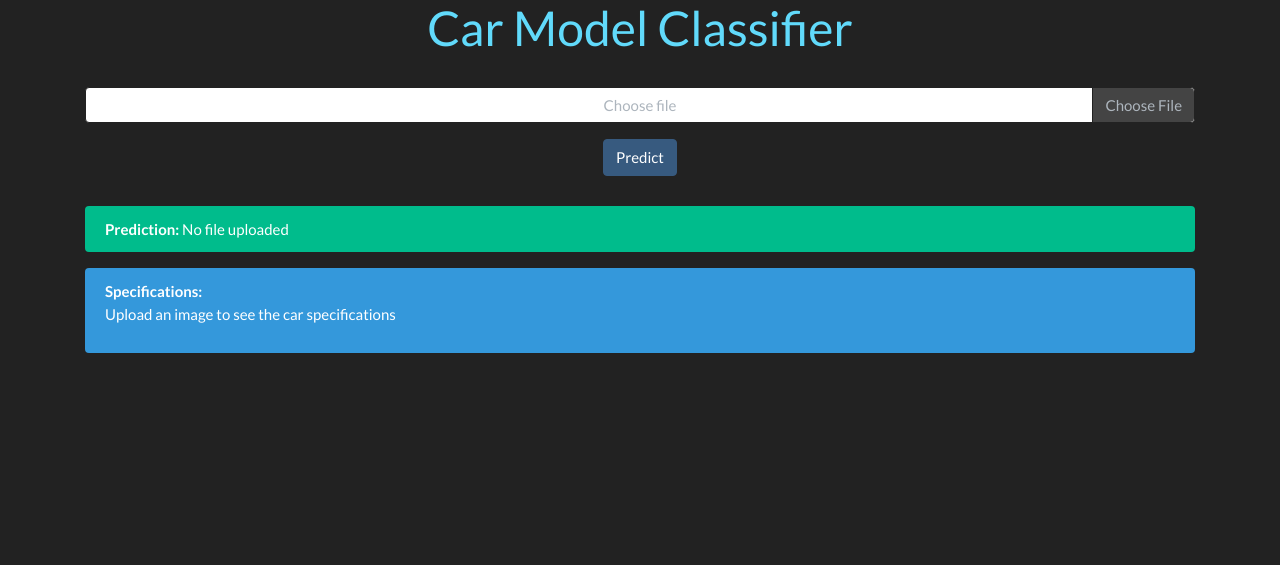
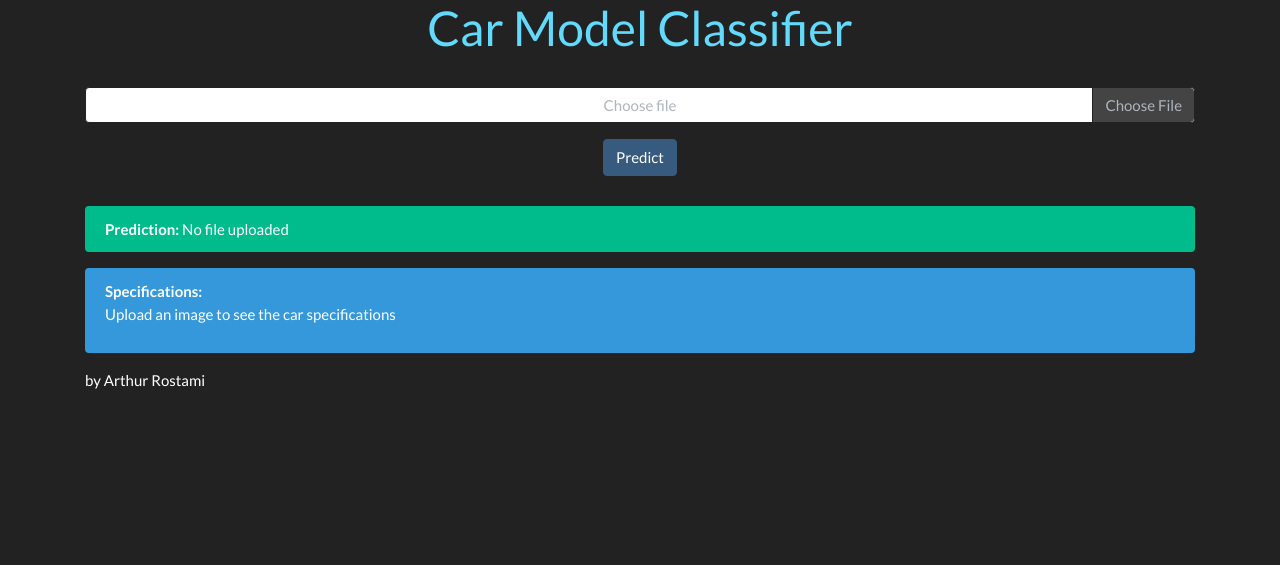
Before and after one commit to r2rro/webapp-car-classification-2023, a Flask app: page / in a window 1280 px wide. Shown: the part 21-586 px from the top of the page. Run offline with Flask 3, Linux system fonts and the light colour scheme; parts of the project's set-up code (start-up, migrations or seed data) failed here and were passed over; some libraries are stand-ins or nearby versions.

Commit message:
Update index.html

```diff
--- a/scripts/templates/index.html
+++ b/scripts/templates/index.html
@@ -99,6 +99,7 @@
             <img src="{{ image_path }}">
         </div>
         {% endif %}
+    by Arthur Rostami
     </div>
 
     <!-- Bootstrap JS and dependencies -->
```
